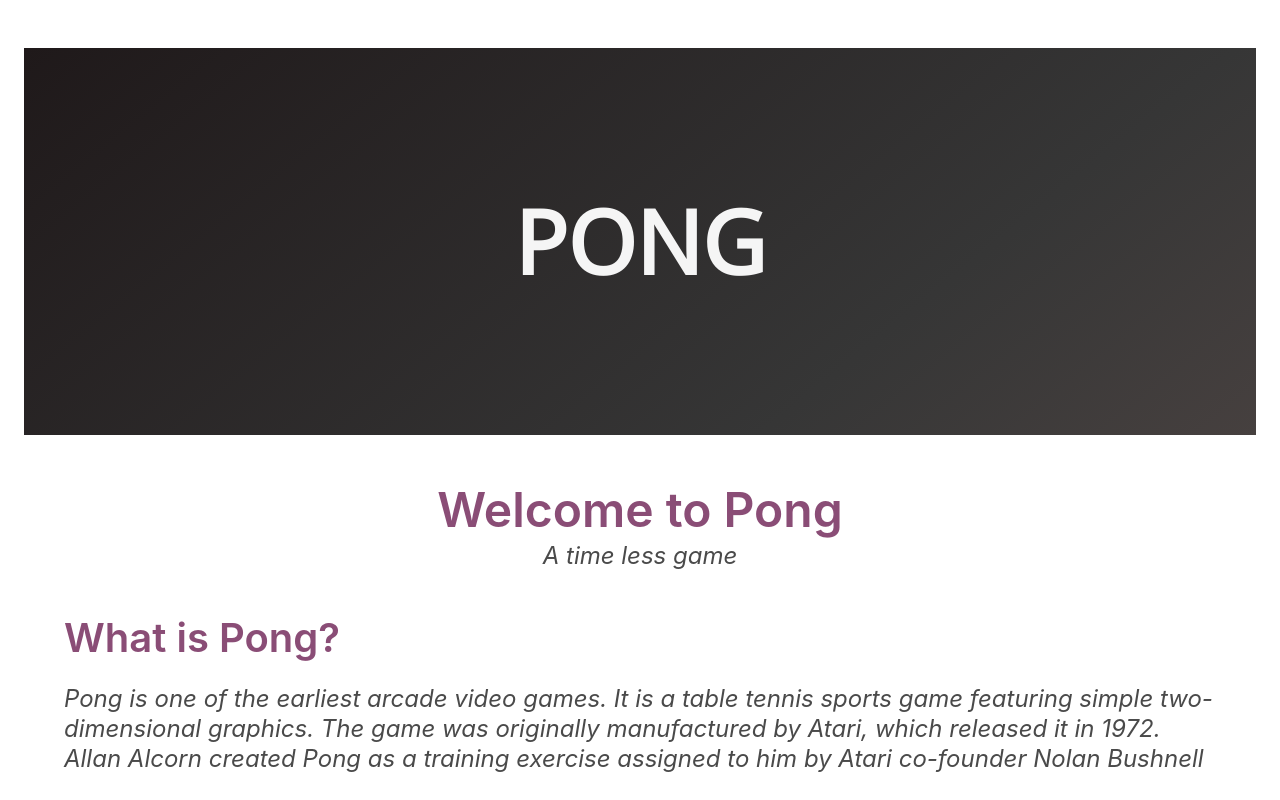
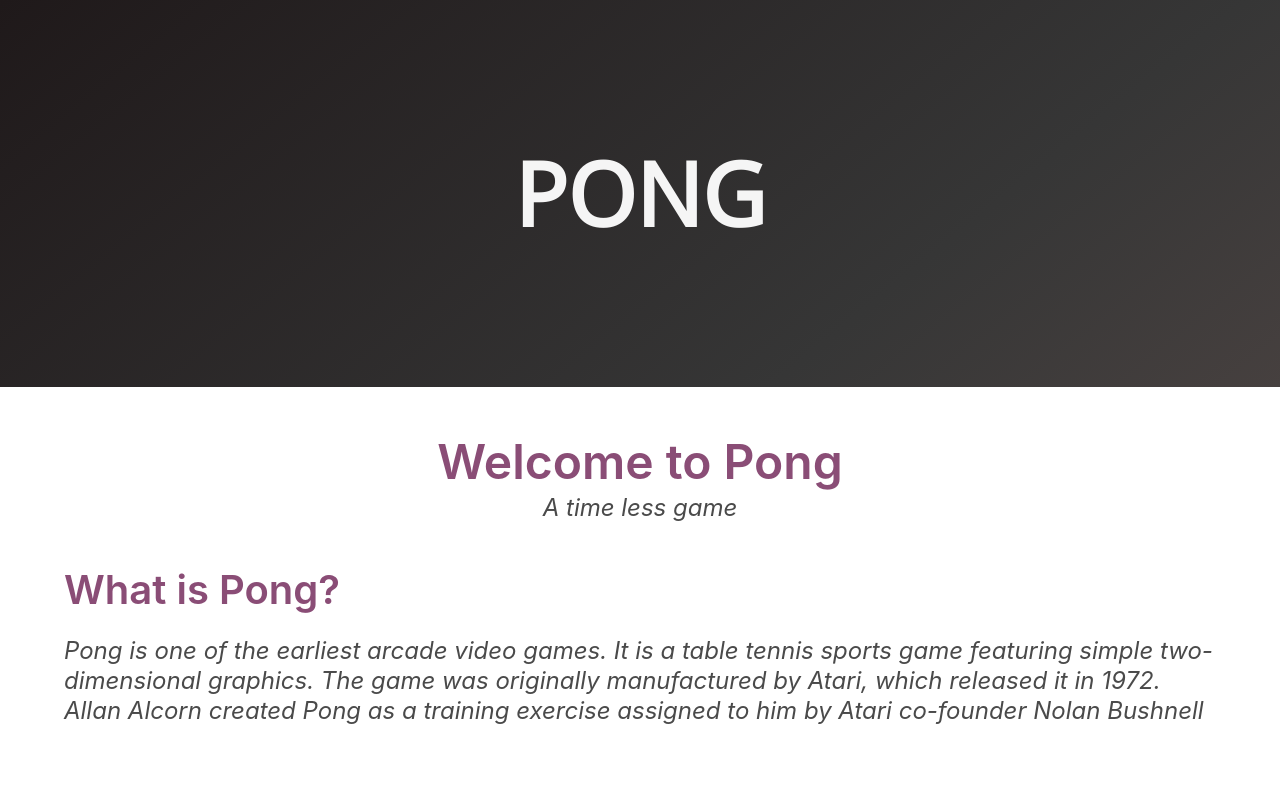
Before and after one commit to 8shaks/PongGame.github.io, a website: page index.html in a window 1280 px wide. Shown: the top 800 px of the page. Drawn offline with nearby package versions, Linux system fonts and the light colour scheme.

Commit message:
fixed border issue

```diff
--- a/index.html
+++ b/index.html
@@ -12,7 +12,7 @@
     <script src="./js/game.js"></script>
   </head>
   <body>
-    <section class="section" id="header">
+    <section class="" id="header">
       <div class="hero is-dark is-medium is-bold">
         <div class="hero-body">
          <div class='level'>
@@ -20,6 +20,7 @@
          </div>
         </div>
       </div>
+    </section>
        <section class="section" id="welcome">
          <div class="welcome ">
            <div class="container">
```
